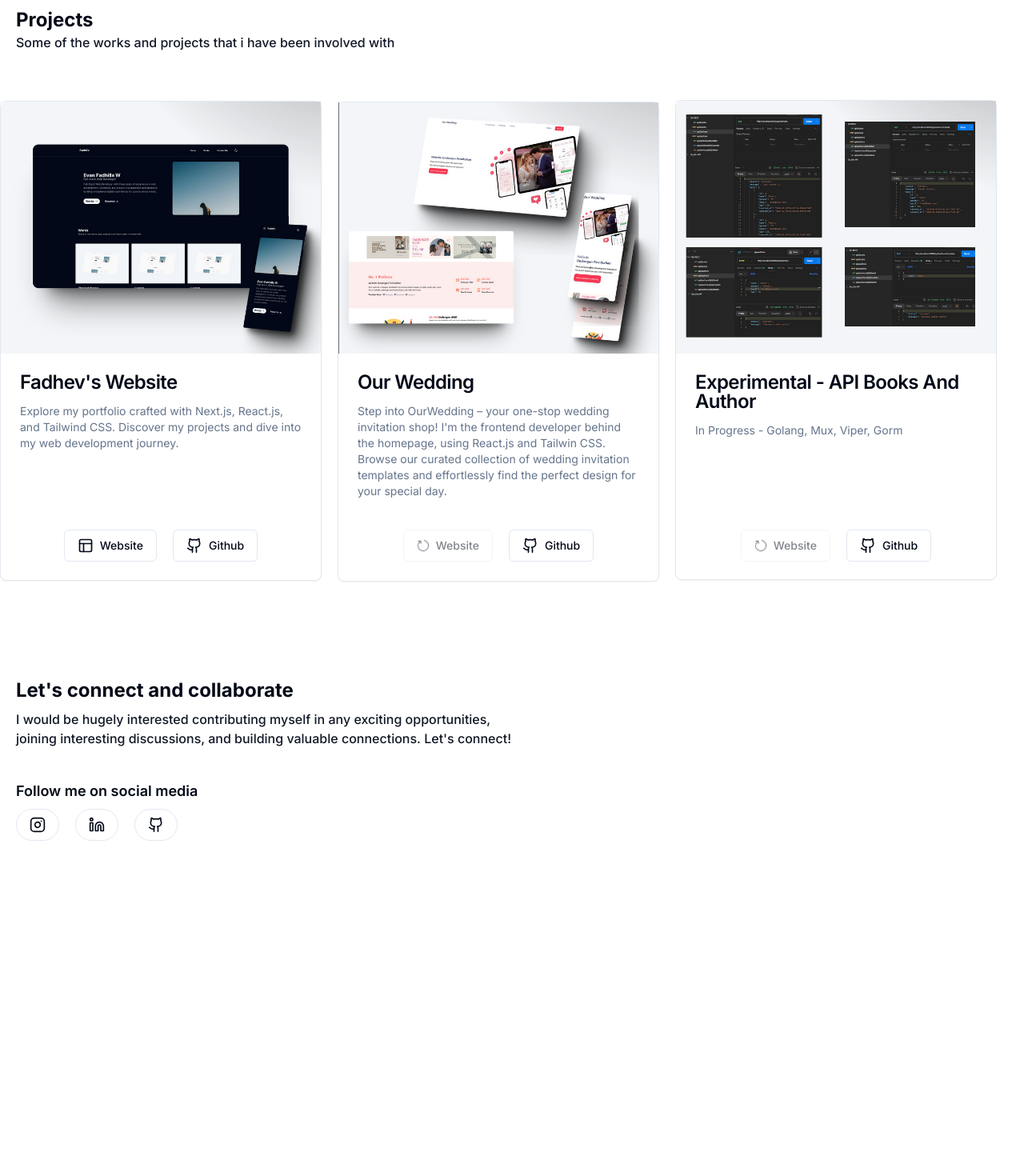
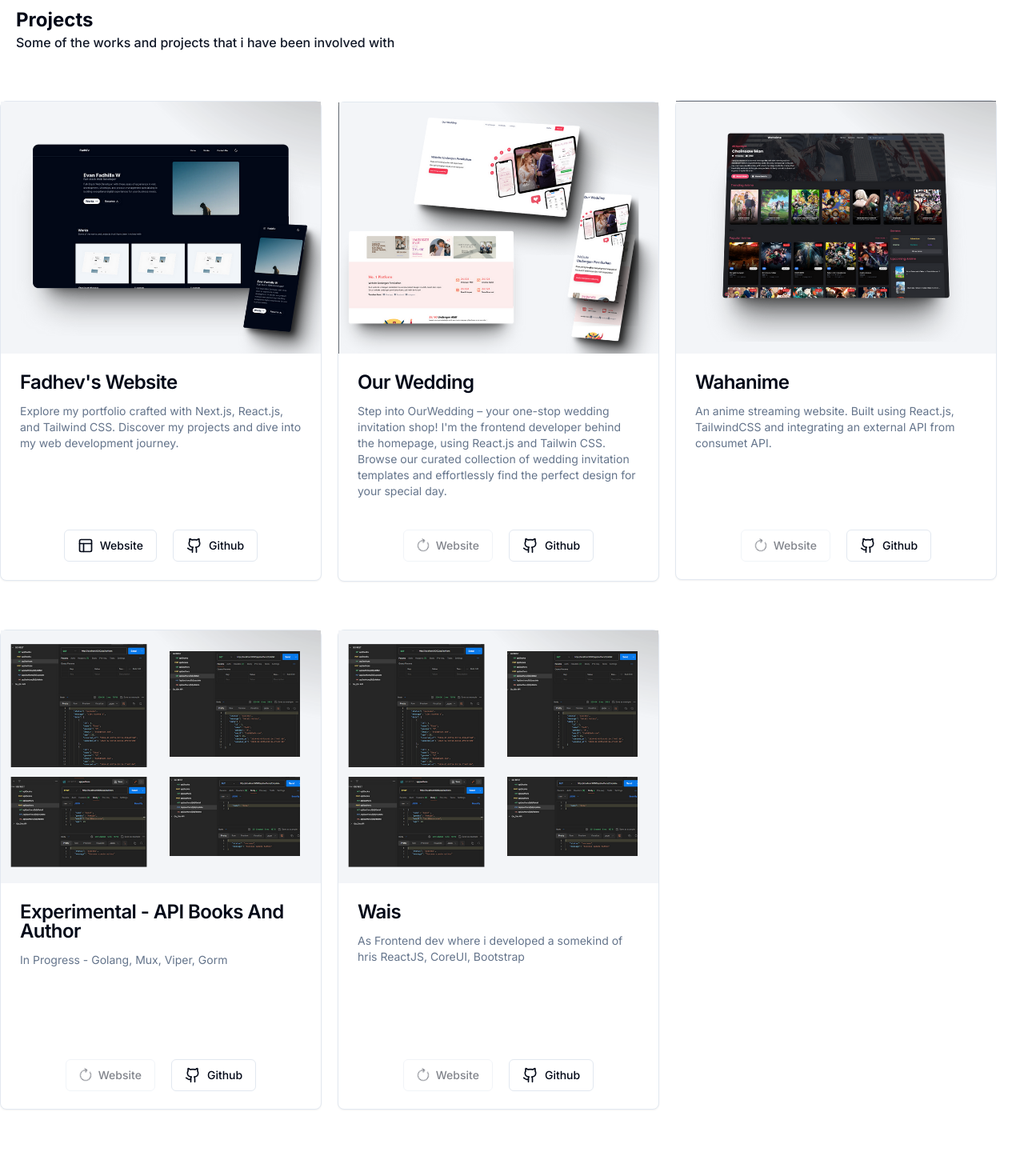
Before and after one commit to Naveosaur/Fadhev, a Next.js app: page / in a window 1280 px wide. Shown: the part 620-2090 px from the top of the page at 80% size. Before the commit the page ends 1719 px from the top, so only its background shows below. Built offline with nearby package versions, Linux system fonts and the light colour scheme.

Commit message:
update lebaran

```diff
--- a/src/components/ContactMe.tsx
+++ b/src/components/ContactMe.tsx
@@ -17,9 +17,9 @@ const ContactMe = () => {
           {/* <div className="mt-10">
           <p>Contact me via email</p>
         </div> */}
-          <div className="mt-10 mx-5  ">
+          <div className="mt-10 mx-5 flex items-center flex-col md:items-start">
             <p className="font-semibold text-lg">Follow me on social media</p>
-            <div className="py-2 flex gap-5 flex">
+            <div className="py-2 flex gap-5 ">
               <Button variant={"outline"} className="rounded-full" asChild>
                 <Link href="https://www.instagram.com/evfadh/" target="_blank">
                   <Instagram size={20} />
--- a/src/components/Works.tsx
+++ b/src/components/Works.tsx
@@ -23,19 +23,26 @@ const projects = [
     website: "",
     github: "https://github.com/Naveosaur/HSFS-Project-Wedding",
   },
-  // {
-  //   image: "/Wahanime.png",
-  //   name: "Wahanime",
-  //   description: "An anime streaming website. Built using React.js, TailwindCSS  and integrating an external API from consumet API.",
-  //   website: "",
-  //   github: "https://github.com/Naveosaur/Wahanime",
-  // },
+  {
+    image: "/Wahanime.png",
+    name: "Wahanime",
+    description: "An anime streaming website. Built using React.js, TailwindCSS  and integrating an external API from consumet API.",
+    website: "",
+    github: "https://github.com/Naveosaur/Wahanime",
+  },
   {
     image: "/ExperimentalBooks.png",
     name: "Experimental - API Books And Author",
     description: "In Progress - Golang, Mux, Viper, Gorm",
     website: "",
     github: "https://github.com/Naveosaur/go_rest_mysql",
+  },
+  {
+    image: "/ExperimentalBooks.png",
+    name: "Wais",
+    description: "As Frontend dev where i developed a somekind of hris ReactJS, CoreUI, Bootstrap",
+    website: "",
+    github: "",
   },
 ];
 
```
